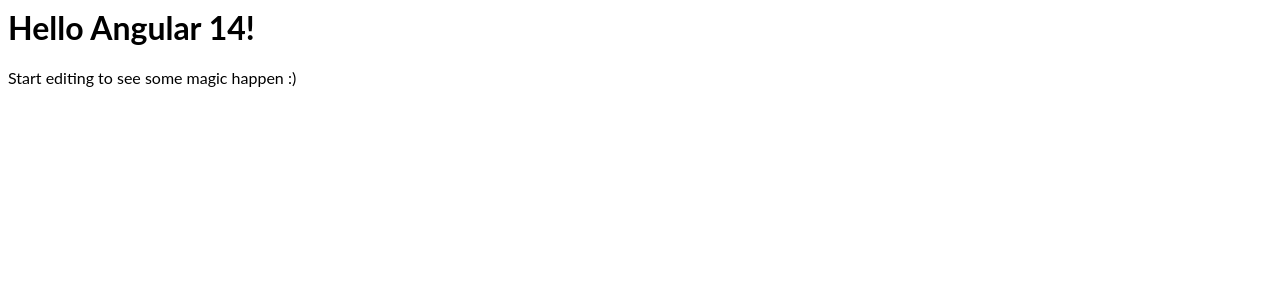
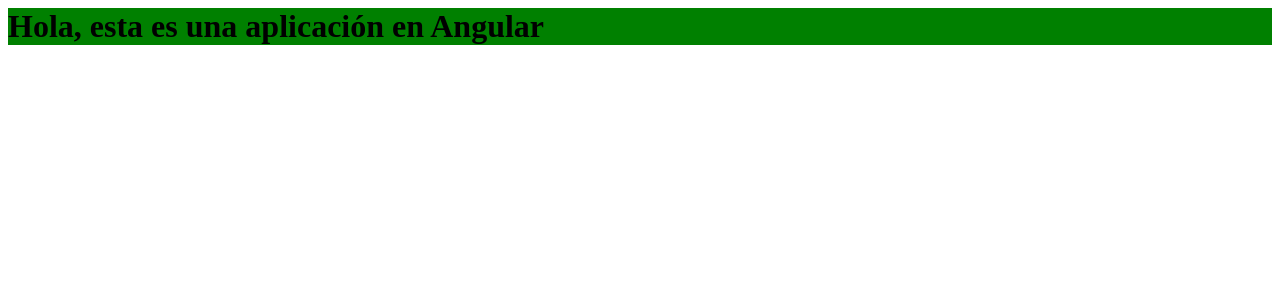
Before and after one commit to vagar123/front-KeyCodeBook, an Angular app: page / in a window 1280 px wide. Shown: the top 300 px of the page. Built offline with nearby package versions, Linux system fonts and the light colour scheme.

Commit message:
2 files modified

```diff
--- a/src/app/app.component.html
+++ b/src/app/app.component.html
@@ -1,4 +1,3 @@
-<hello name="{{ name }}"></hello>
-<p>
-  Start editing to see some magic happen :)
-</p>
+<h1 class="rojo">
+  Hola, esta es una aplicación en Angular
+</h1>
--- a/src/styles.css
+++ b/src/styles.css
@@ -1 +1,4 @@
 /* Add application styles & imports to this file! */
+.rojo{
+  background-color: green;
+}
```
